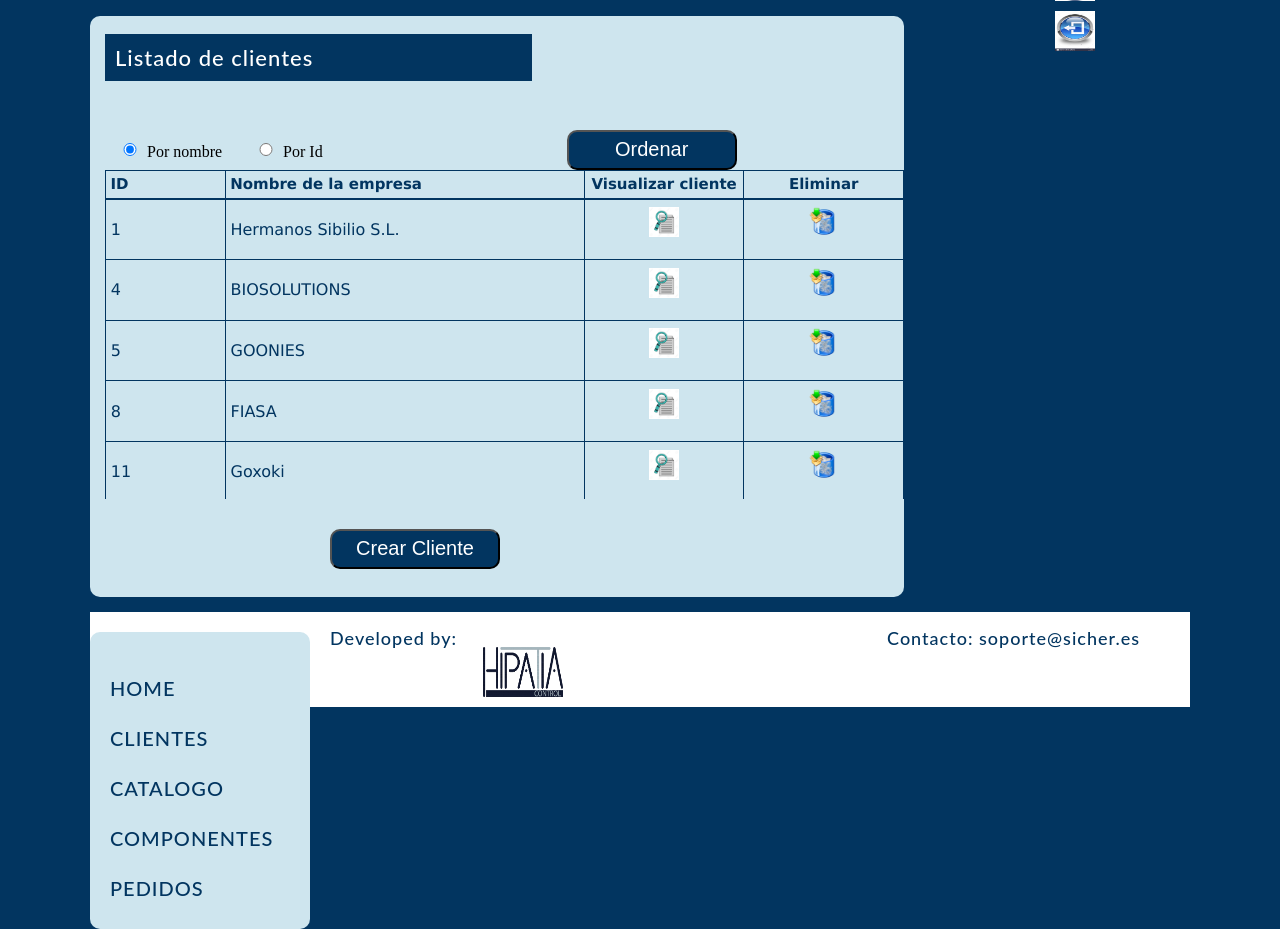
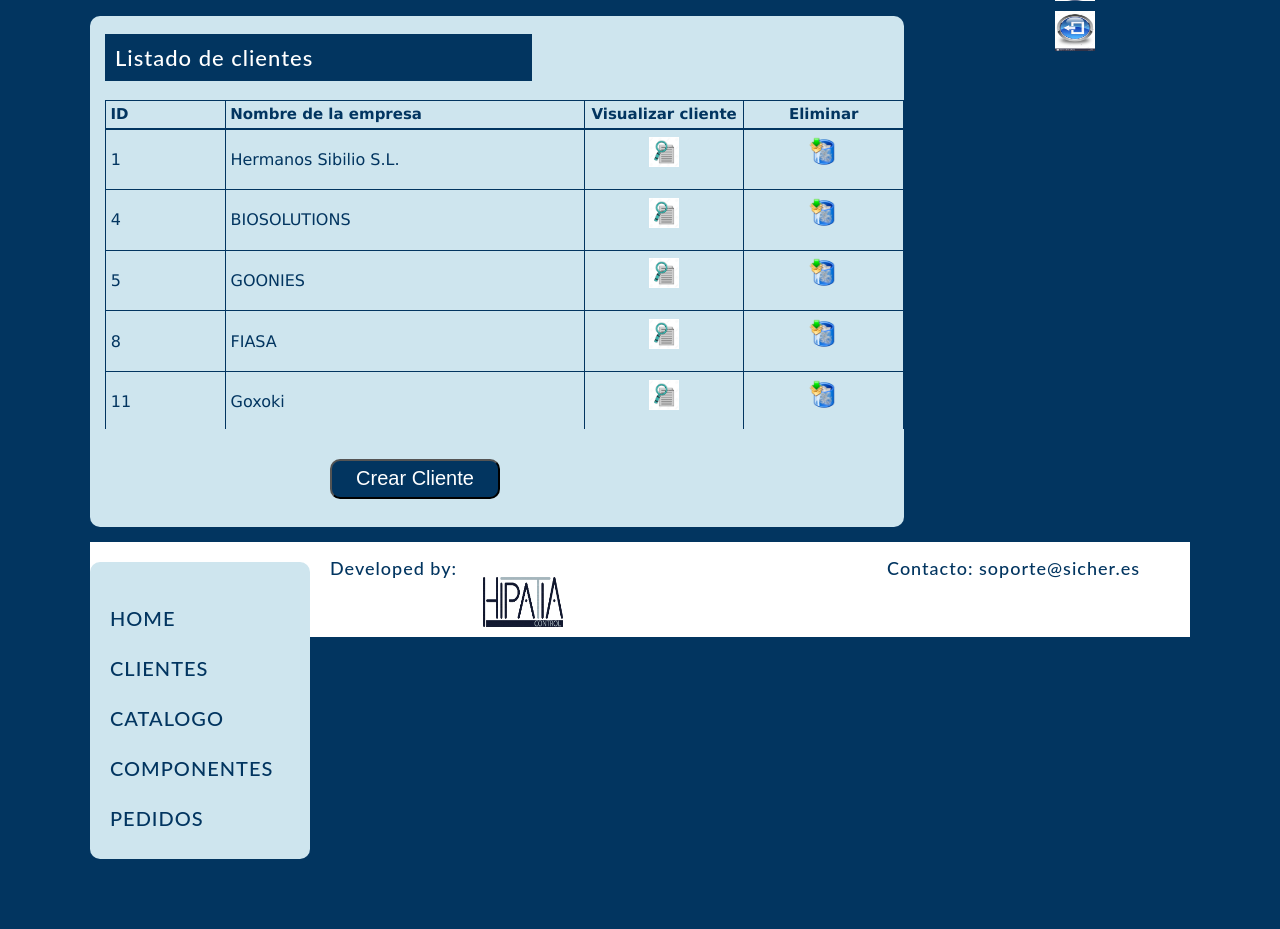
Before and after one commit to MaialenAguilar/TrabajoDjango, a Django app: page /appGestionPedidos/clientes/ in a window 1280 px wide. Shown: the part 139-1068 px from the top of the page. After the commit the page ends 998 px from the top, so only its background shows below. Run offline with Django 3.2, Linux system fonts and the light colour scheme; a user stored in the database is signed in; data comes from the database, SQL or seed files in the repository; both versions use the stored data as it was after the commit.

Commit message:
Definitivo por mi parte

```diff
--- a/gestionPedidos/appGestionPedidos/templates/clientes.html
+++ b/gestionPedidos/appGestionPedidos/templates/clientes.html
@@ -5,13 +5,6 @@
 
 {% block main %}
 <h2 class = "titulos">Listado de clientes</h2>
-
-<!--El filtro con los radio-buttons lo metemos en un formulario-->
-<form action="{% url 'clientes' %}" method="GET">
-	<input class ="radio" type = 'radio'  name="orden" value="nombre" checked> Por nombre
-	<input class ="radio" type = 'radio'  name="orden" value="id"> Por Id
-	<input class = "boton" type="submit" value="Ordenar" />
-</form>
 
 <div class = "tabla">
 
```
Also changed, not shown: gestionPedidos/db.sqlite3.
